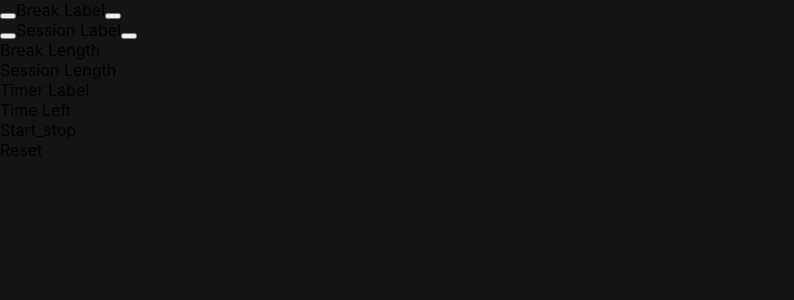
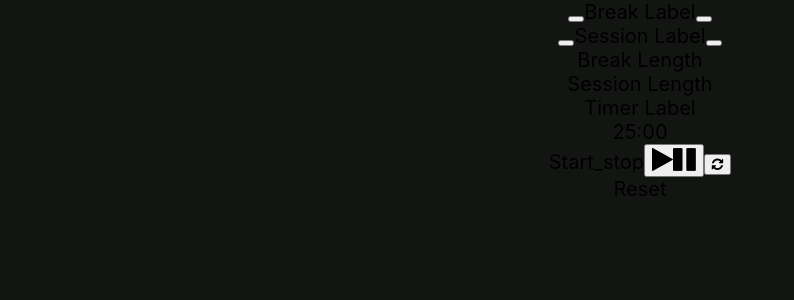
Before and after one commit to foestauf/pomodoro-clock, a React (Create React App) app: page / in a window 1280 px wide. Shown: the top 300 px of the page, without its empty margins (0-794 px from the left). Built offline with nearby package versions, Linux system fonts and the light colour scheme.

Commit message:
Layouts!

```diff
--- a/package.json
+++ b/package.json
@@ -6,8 +6,10 @@
     "@testing-library/jest-dom": "^4.2.4",
     "@testing-library/react": "^9.4.0",
     "@testing-library/user-event": "^7.2.1",
+    "font-awesome": "^4.7.0",
     "react": "^16.12.0",
     "react-dom": "^16.12.0",
+    "react-fontawesome": "^1.7.1",
     "react-scripts": "3.3.1",
     "scss": "^0.2.4"
   },
--- a/src/App.css
+++ b/src/App.css
@@ -1,3 +1,5 @@
 body {
   background: #131513;
+  font-size: 20px;
+  text-align: center;
 }
--- a/src/App.js
+++ b/src/App.js
@@ -1,5 +1,6 @@
 import React, {useEffect, useRef, useState} from 'react';
 import './App.css';
+import 'font-awesome/css/font-awesome.min.css';
 
 // Can call with usePreciseTimer(updateTime, 1000, state.isActive);
 const usePreciseTimer = (handler, periodInMilliseconds, activityFlag) => {
@@ -30,7 +31,46 @@ useEffect(() => {
 };
 
 
-function App() {
+class Timer extends  React.Component {
+    constructor(props) {
+        super(props);
+        this.state = {
+            timer: 1500,
+            breakLength: 5,
+            sessionLength: 25,
+            timerState: 'stopped',
+            timerType: 'Session',
+            intervalID: '',
+            alarmColor: {color: 'white'}
+        };
+        this.clockify = this.clockify.bind(this);
+        this.timerControl = this.timerControl.bind(this);
+        this.beginCountDown = this.beginCountDown.bind(this);
+    }
+    beginCountDown() {
+        this.setState({
+            intervalID: usePreciseTimer(initialTime, 10000, state.isActive),
+        }, 1000);
+    }
+
+    timerControl() {
+        let control = this.state.timerState == 'stopped' ? (
+            this.beginCountDown(),
+                this.setState({timerState: 'running'})
+        ) : (
+            this.setState({timerSTate: 'stopped'}),
+                this.state.intervalID && this.state.intervalID.cancel()
+        );
+    }
+
+    clockify() {
+        let minutes = Math.floor(this.state.timer /60);
+        let seconds = this.state.timer - minutes * 60;
+        seconds = seconds < 10 ? '0' + seconds : seconds;
+        minutes = minutes < 10 ? '0' + minutes : minutes;
+        return minutes + ':' + seconds;
+    }
+render() {
     return (
         <div className="App">
             <div id ="break-label">
@@ -53,16 +93,33 @@ function App() {
                 Timer Label
             </div>
             <div id="time-left">
-                Time Left
+                {this.clockify()}
             </div>
-            <div id="start_stop">
+            <div id="timer-control">
                 Start_stop
+                <button id="start_stop" onClick={this.timerControl}>
+                    <i className="fa fa-play fa-2x"/>
+                    <i className="fa fa-pause fa-2x"/>
+                </button>
+                <button id="reset" onClick={this.reset}>
+                    <i className="fa fa-refresh fa2x"/>
+                </button>
             </div>
             <div id="reset">
                 Reset
             </div>
 
         </div>
+
+    );
+}
+}
+
+function App() {
+    return (
+        <div>
+        <Timer />
+        </div>
     );
 }
 
```
Also changed, not shown: src/logo.svg (deleted), 1 other file (tests, documents, lock files or other folders).
